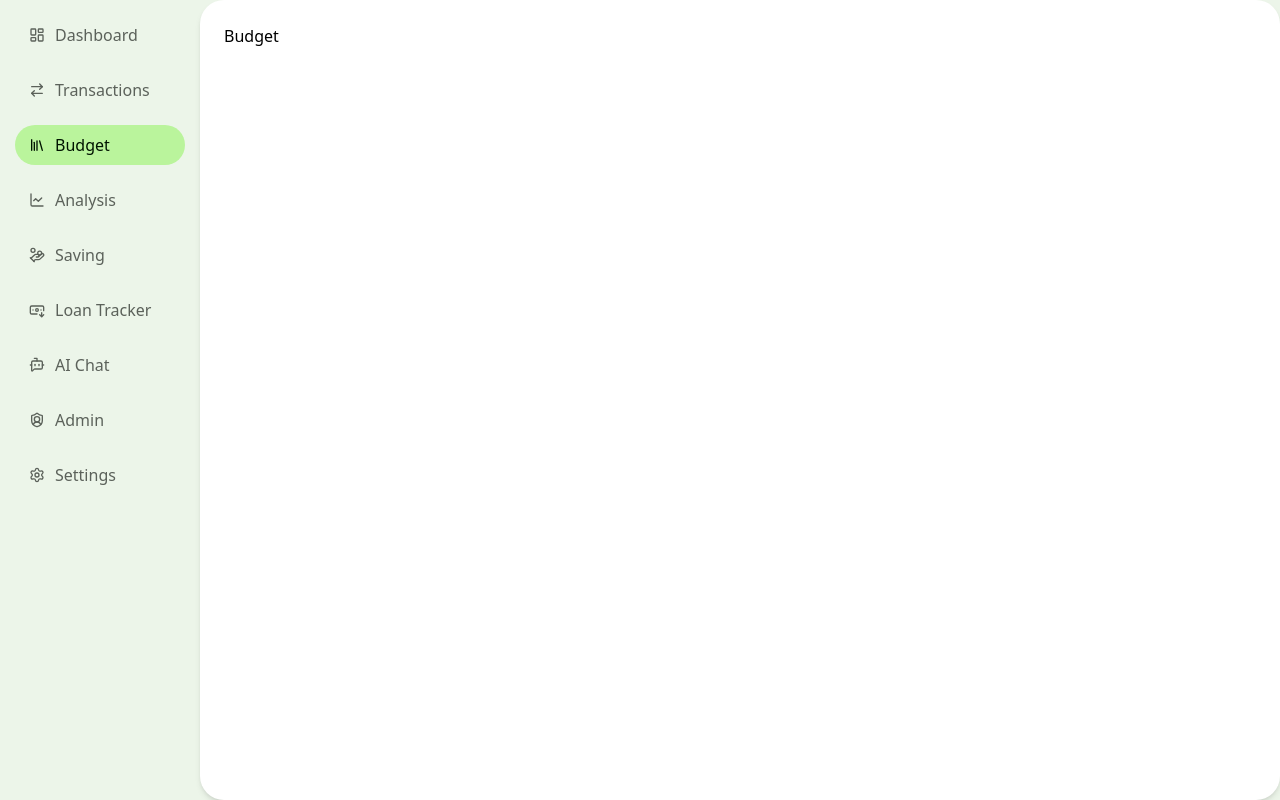
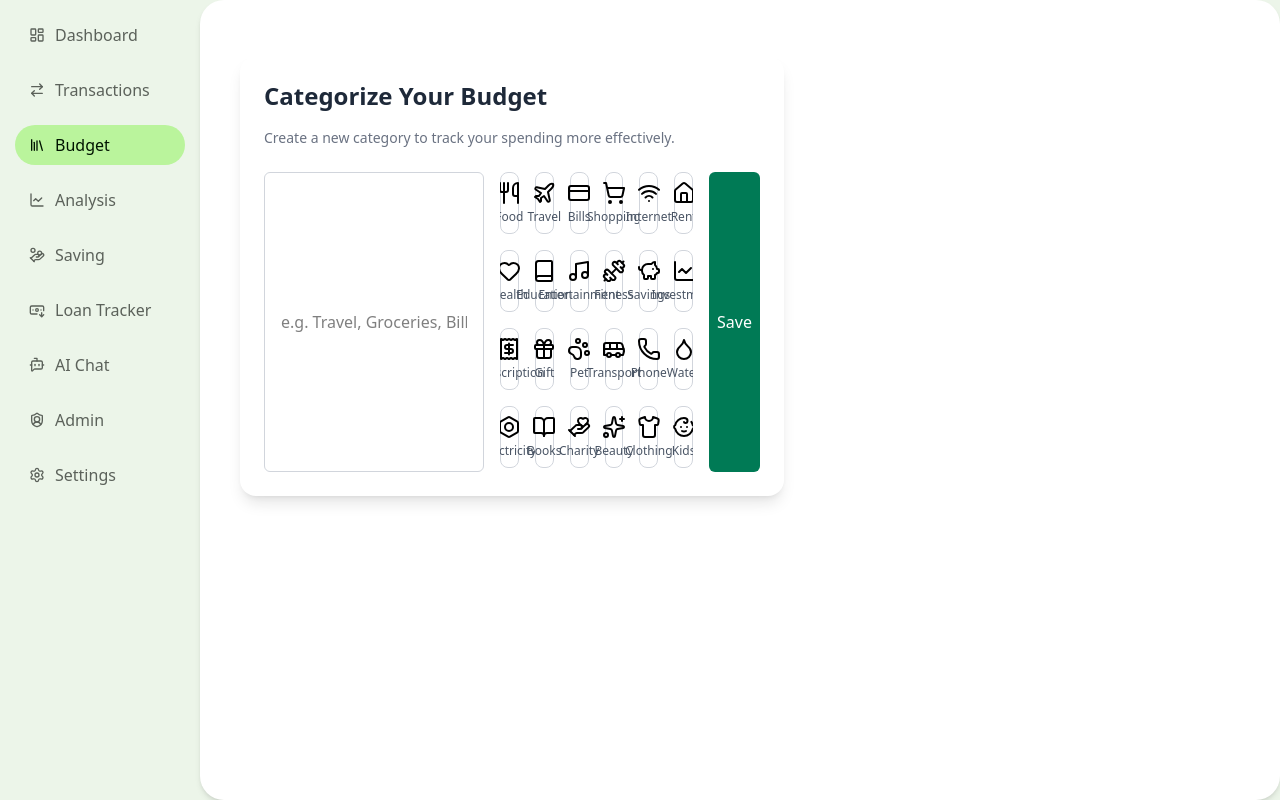
Before and after one commit to sajalshrivastav/Finance-Tracker, a React (Vite) app in the folder finance/: page /dashboard/budget in a window 1280 px wide. Built offline with nearby package versions, Linux system fonts and the light colour scheme.

Commit message:
Starting working on Budget planner and Icon picker i have addedneed to style

```diff
--- /dev/null
+++ b/finance/src/components/common/Icons.jsx
@@ -0,0 +1,66 @@
+import React, { useState } from 'react'
+import * as LucideIcons from 'lucide-react'
+
+const iconOptions = [
+  { name: 'Food', icon: LucideIcons.Utensils },
+  { name: 'Travel', icon: LucideIcons.Plane },
+  { name: 'Bills', icon: LucideIcons.CreditCard },
+  { name: 'Shopping', icon: LucideIcons.ShoppingCart },
+  { name: 'Internet', icon: LucideIcons.Wifi },
+  { name: 'Rent', icon: LucideIcons.Home },
+  { name: 'Health', icon: LucideIcons.Heart },
+  { name: 'Education', icon: LucideIcons.Book },
+  { name: 'Entertainment', icon: LucideIcons.Music },
+  { name: 'Fitness', icon: LucideIcons.Dumbbell },
+  { name: 'Savings', icon: LucideIcons.PiggyBank },
+  { name: 'Investment', icon: LucideIcons.LineChart },
+  { name: 'Subscription', icon: LucideIcons.Receipt },
+  { name: 'Gift', icon: LucideIcons.Gift },
+  { name: 'Pet', icon: LucideIcons.PawPrint },
+  { name: 'Transport', icon: LucideIcons.Bus },
+  { name: 'Phone', icon: LucideIcons.Phone },
+  { name: 'Water', icon: LucideIcons.Droplet },
+  { name: 'Electricity', icon: LucideIcons.Bolt },
+  { name: 'Books', icon: LucideIcons.BookOpen },
+  { name: 'Charity', icon: LucideIcons.HandHeart },
+  { name: 'Beauty', icon: LucideIcons.Sparkles },
+  { name: 'Clothing', icon: LucideIcons.Shirt },
+  { name: 'Kids', icon: LucideIcons.Baby },
+  { name: 'Work', icon: LucideIcons.Briefcase },
+  { name: 'Tech', icon: LucideIcons.Cpu },
+  { name: 'Insurance', icon: LucideIcons.ShieldCheck },
+  { name: 'Loan', icon: LucideIcons.Banknote },
+  { name: 'Party', icon: LucideIcons.Cocktail },
+  { name: 'Medical', icon: LucideIcons.Stethoscope },
+  // Add more if needed
+]
+
+const Icons = ({ mode = 'picker', selectedIcon, onSelect }) => {
+  if (mode === 'render') {
+    const match = iconOptions.find((item) => item.name === selectedIcon)
+    const Icon = match?.icon || LucideIcons.HelpCircle // Fallback for undefined icons
+    return <Icon size={24} />
+  }
+
+  return (
+    <div className="grid grid-cols-4 sm:grid-cols-5 md:grid-cols-6 gap-4 max-h-[300px] overflow-y-auto">
+      {iconOptions.map(({ name, icon: Icon }) => (
+        <button
+          key={name}
+          onClick={() => onSelect(name)}
+          className={`flex flex-col items-center p-2 border rounded-lg hover:bg-gray-100 transition ${
+            selectedIcon === name
+              ? 'border-blue-500 bg-blue-50'
+              : 'border-gray-300'
+          }`}
+        >
+          {Icon ? <Icon size={24} /> : <LucideIcons.HelpCircle size={24} />}{' '}
+          {/* Fallback */}
+          <span className="text-xs mt-1 text-gray-600">{name}</span>
+        </button>
+      ))}
+    </div>
+  )
+}
+
+export default Icons
--- a/finance/src/pages/Dashboard/Budget.jsx
+++ b/finance/src/pages/Dashboard/Budget.jsx
@@ -1,7 +1,46 @@
-import React from 'react'
+import React, { useState } from 'react'
+import Icons from '../../components/common/Icons'
 
 const Budget = () => {
-  return <div>Budget</div>
+  const [categoryName, setCategoryName] = useState('')
+  const [selectedIcon, setSelectedIcon] = useState('')
+  const saveCategoryToDB = () => {
+    console.log(categoryName)
+  }
+  return (
+    <div className="w-full max-w-xl  px-4 py-8">
+      <div className="bg-white rounded-2xl shadow-lg p-6">
+        <h2 className="text-2xl font-bold text-gray-800 mb-4">
+          Categorize Your Budget
+        </h2>
+        <p className="text-sm text-gray-500 mb-6">
+          Create a new category to track your spending more effectively.
+        </p>
+        <div className="flex flex-col sm:flex-row gap-4">
+          <input
+            type="text"
+            value={categoryName}
+            onChange={(e) => setCategoryName(e.target.value)}
+            placeholder="e.g. Travel, Groceries, Bills"
+            className="flex-1 max-w-[220px] px-4 py-2 border border-gray-300 rounded-md focus:outline-none focus:ring-2 focus:ring-blue-500"
+          />
+          <Icons
+            mode="picker"
+            selectedIcon={selectedIcon}
+            onSelect={(name) => setSelectedIcon(name)}
+          />
+          {/* <Icons mode="render" selectedIcon="Travel" /> */}
+
+          <button
+            onClick={saveCategoryToDB}
+            className="bg-emerald-700 text-white px-2 py-2 rounded-md hover:bg-emerald-900 transition"
+          >
+            Save
+          </button>
+        </div>
+      </div>
+    </div>
+  )
 }
 
 export default Budget
```
